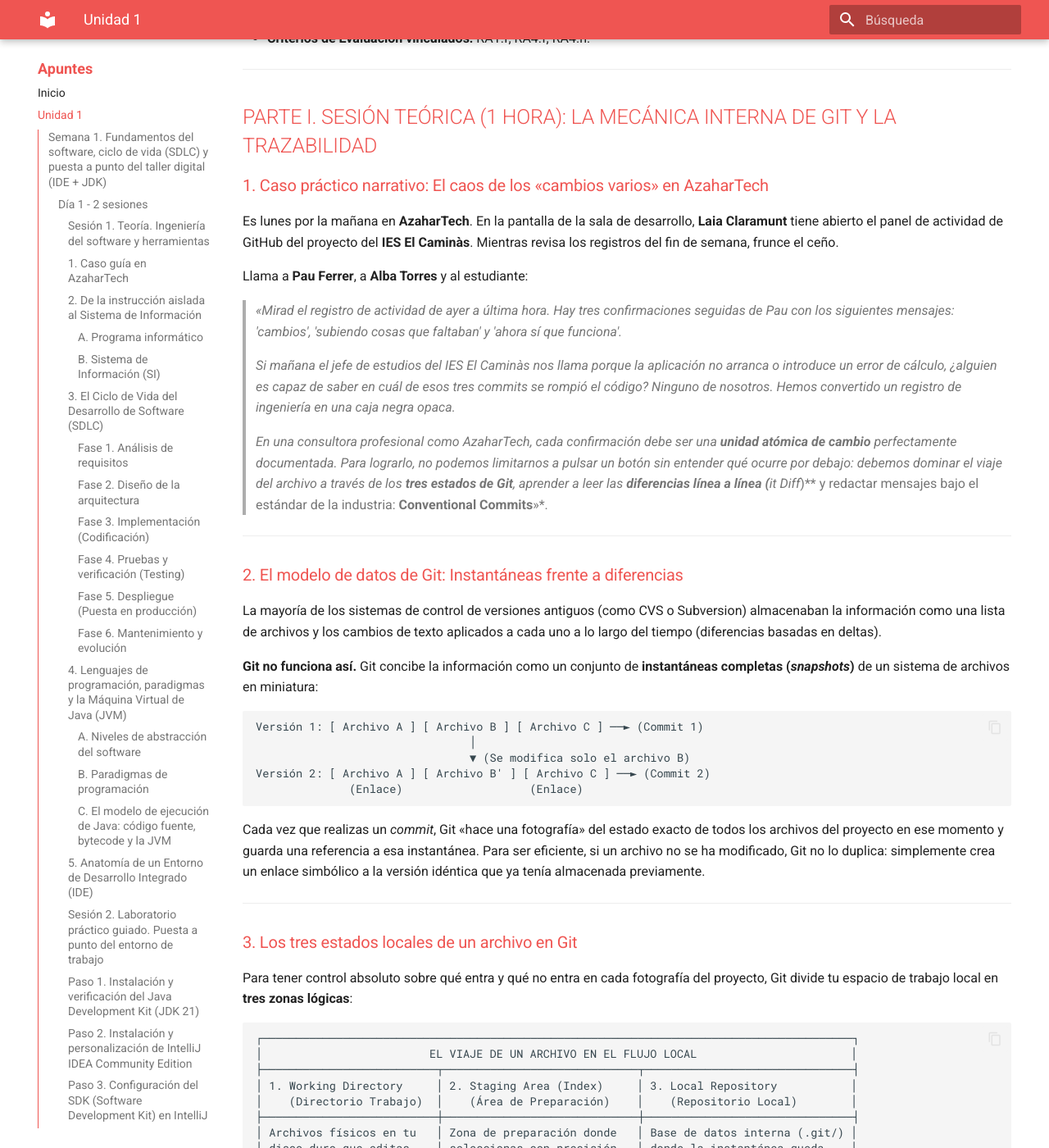
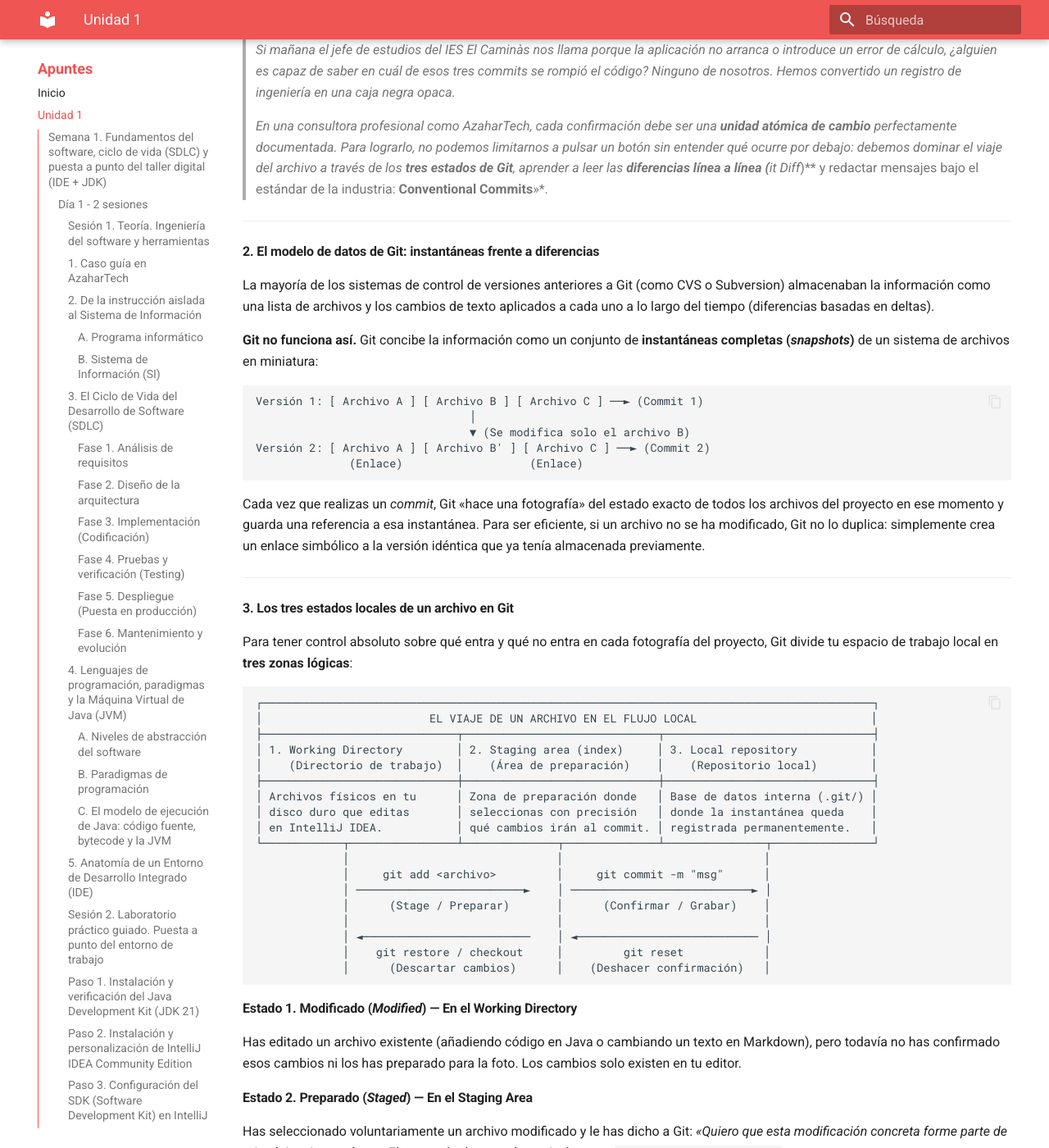
Before and after one commit to garmarcj/DAM-ED-20262027, an MkDocs documentation site: the page built from docs/unidad1.md, in a window 1280 px wide and 1400 px high, scrolled down 12050 px. Shown: the whole window at 82% size. Built offline with MkDocs 1.6.1 and Material for MkDocs 9.7.7, drawn with Linux system fonts in a browser that asks for light colours; some of the changed text lies outside the part shown.

Commit message:
[Curso 2026-2027] Cambios mayores en la semana 2 de la unidad 1

````diff
--- a/docs/unidad1.md
+++ b/docs/unidad1.md
@@ -415,28 +415,21 @@
 
 ---
 
-# MÓDULO PROFESIONAL: ENTORNOS DE DESARROLLO (ED)
-
-## SPRINT 1. Ecosistema de desarrollo, marco ágil y repositorio digital (3 semanas | 9 horas)
+## Semana 2. Los tres estados de Git, inspección visual de diferencias (Git diff) y estándar de Conventional Commits
 
 ---
 
-# SEMANA 2 — SESIÓN 3 (Lunes, 21 de septiembre de 2026 — 2 horas lectivas)
-### Bloque: Los tres estados de Git, inspección visual de diferencias (Git Diff) y estándar de Conventional Commits
-* **Distribución horaria:** 1 hora de teoría conceptual y técnica + 1 hora de laboratorio práctico guiado en IntelliJ IDEA.
-* **Criterios de Evaluación vinculados:** RA1.f, RA4.f, RA4.h.
+### Día 1 - 2 sesiones
 
----
+#### Sesión 1. Teoría. La mecánica interna de Git y la trazabilidad
 
-## PARTE I. SESIÓN TEÓRICA (1 HORA): LA MECÁNICA INTERNA DE GIT Y LA TRAZABILIDAD
+#### 1. Caso guía en AzaharTech. El caos de los «cambios varios» en AzaharTech
 
-### 1. Caso práctico narrativo: El caos de los «cambios varios» en AzaharTech
-
-Es lunes por la mañana en **AzaharTech**. En la pantalla de la sala de desarrollo, **Laia Claramunt** tiene abierto el panel de actividad de GitHub del proyecto del **IES El Caminàs**. Mientras revisa los registros del fin de semana, frunce el ceño.
+Es lunes por la tarde en **AzaharTech**. En la pantalla de un ordenador de desarrollo, **Laia Claramunt** tiene abierto el panel de actividad de GitHub del proyecto del **IES El Caminàs**. Mientras revisa los registros del fin de semana, frunce el ceño.
 
 Llama a **Pau Ferrer**, a **Alba Torres** y al estudiante:
 
-> *«Mirad el registro de actividad de ayer a última hora. Hay tres confirmaciones seguidas de Pau con los siguientes mensajes: 'cambios', 'subiendo cosas que faltaban' y 'ahora sí que funciona'.*
+> *«Mirad el registro de actividad del viernes a última hora. Hay tres confirmaciones seguidas de Pau con los siguientes mensajes: 'cambios', 'subiendo cosas que faltaban' y 'ahora sí que funciona'.*
 >
 > *Si mañana el jefe de estudios del IES El Caminàs nos llama porque la aplicación no arranca o introduce un error de cálculo, ¿alguien es capaz de saber en cuál de esos tres commits se rompió el código? Ninguno de nosotros. Hemos convertido un registro de ingeniería en una caja negra opaca.*
 >
@@ -444,9 +437,9 @@
 
 ---
 
-### 2. El modelo de datos de Git: Instantáneas frente a diferencias
+#### 2. El modelo de datos de Git: instantáneas frente a diferencias
 
-La mayoría de los sistemas de control de versiones antiguos (como CVS o Subversion) almacenaban la información como una lista de archivos y los cambios de texto aplicados a cada uno a lo largo del tiempo (diferencias basadas en deltas).
+La mayoría de los sistemas de control de versiones anteriores a Git (como CVS o Subversion) almacenaban la información como una lista de archivos y los cambios de texto aplicados a cada uno a lo largo del tiempo (diferencias basadas en deltas).
 
 **Git no funciona así.** Git concibe la información como un conjunto de **instantáneas completas (*snapshots*)** de un sistema de archivos en miniatura:
 
@@ -535,7 +528,7 @@
 └────────────────────────────────────────────────────────────────────────────────────────┘
 ```
 
-#### Catálogo de tipos oficiales utilizados en AzaharTech:
+##### Catálogo de tipos oficiales utilizados en AzaharTech:
 * **`feat:`** (de *feature*). Se utiliza exclusivamente cuando se introduce una nueva funcionalidad en el software (*ejemplo: `feat(pr): calcular desglose horario en modulo de tiempos`*).
 * **`fix:`** Se emplea cuando se soluciona un error o defecto (*bug*) en el código fuente (*ejemplo: `fix(pr): corregir perdida de decimales en ratio de asistencia`*).
 * **`docs:`** Modificaciones que afectan únicamente a la documentación técnica, diagramas o manuales Markdown (*ejemplo: `docs(pi): documentar mapa de actores del reto`*).
@@ -543,7 +536,7 @@
 * **`refactor:`** Cambios en el código que ni corrigen un bug ni añaden una funcionalidad nueva, sino que mejoran su legibilidad o estructura (*ejemplo: `refactor(pr): renombrar variables de tiempos a nomenclatura camelCase`*).
 * **`chore:`** Tareas auxiliares de configuración, mantenimiento de repositorios o actualización de herramientas que no modifican el código de producción (*ejemplo: `chore(git): anadir exclusion de temporales .DS_Store a gitignore`*).
 
-#### Las cuatro reglas de oro del mensaje:
+##### Las cuatro reglas de oro del mensaje:
 1. **Verbo en imperativo / presente:** Escribe *"añadir función"*, no *"añadida"* ni *"añadiendo"*.
 2. **Minúsculas tras los dos puntos:** No empieces la descripción con mayúscula.
 3. **Sin punto final:** Los mensajes de commit no llevan punto al final.
@@ -551,26 +544,22 @@
 
 ---
 
-## PARTE II. LABORATORIO PRÁCTICO GUIADO (1 HORA): DOMINIO DEL FLUJO GIT EN INTELLIJ IDEA
-
-### Caso de laboratorio
+#### Sesión 2. Laboratorio práctico guiado. Dominio del flujo Git en IntelliJ IDEA
 Alba Torres y Pau Ferrer abren IntelliJ en sus pantallas:
 > *«Vamos a realizar un entrenamiento práctico en vuestro entorno. Crearemos archivos de prueba, observaremos cómo cambian de estado en tiempo real dentro del IDE, inspeccionaremos las diferencias con la vista Diff de dos columnas y realizaremos commits atómicos con el estándar de Conventional Commits»*.
 
 ---
 
-### Procedimiento técnico paso a paso
-
-#### Paso 1. Localización del panel visual de Git en IntelliJ
+##### Paso 1. Localización del panel visual de Git en IntelliJ
 1. Abre tu proyecto en **IntelliJ IDEA**.
-2. En la barra lateral izquierda, localiza y haz clic sobre el icono **Commit** (icono vertical con una marca de verificación) o pulsa el atajo de teclado universal: **`Alt + 0`** (en Windows/Linux) o **`Cmd + 0`** (en macOS).
+2. En la barra lateral izquierda, localiza y haz clic sobre el icono **Commit** (icono vertical con una marca de verificación) o pulsa el atajo de teclado universal: **`Alt + 0`** (en GNU/Linux).
 3. Verás la ventana de control de versiones dividida en dos secciones principales:
-    * **Changes / Unstaged:** Archivos físicos que tienen cambios en tu disco duro pero que aún no están listos para la instantánea.
+    * **Changes / Unstaged:** Archivos físicos que tienen cambios en tu disco duro, pero que aún no están listos para la instantánea.
     * **Staged:** Archivos que ya forman parte del área de preparación.
 
 ---
 
-#### Paso 2. Modificación de archivos y observación del estado *Modified*
+##### Paso 2. Modificación de archivos y observación del estado *Modified*
 1. Despliega tu carpeta `ed/docs/` y crea un archivo de texto plano provisional llamado `bitacora.txt`.
 2. Escribe dentro la siguiente línea:
    ```text
@@ -582,7 +571,7 @@
 
 ---
 
-#### Paso 3. Inspección visual con el visor Diff de dos columnas
+##### Paso 3. Inspección visual con el visor Diff de dos columnas
 1. Haz doble clic sobre el archivo `bitacora.txt` en el panel de Commit (o selecciónalo y pulsa `Ctrl + D`).
 2. Se abrirá la herramienta **Diff Viewer** de IntelliJ:
     * A la izquierda verás la versión anterior del repositorio (vacía, porque el archivo no existía).
@@ -597,7 +586,7 @@
 
 ---
 
-#### Paso 4. Preparación selectiva (*Staging*) y descarte de cambios
+##### Paso 4. Preparación selectiva (*Staging*) y descarte de cambios
 1. En el panel de Commit de IntelliJ, selecciona únicamente el archivo `.gitignore` marcando su casilla de verificación.
 2. Deja desmarcado el archivo `bitacora.txt`.
 3. Esto equivale exactamente al comando de consola:
@@ -619,33 +608,28 @@
 
 ---
 
-#### Paso 6. Descarte de cambios en el Directorio de Trabajo (*Rollback*)
+##### Paso 6. Descarte de cambios en el Directorio de Trabajo (*Rollback*)
 1. Supongamos que el archivo `bitacora.txt` era solo una prueba temporal que no queremos mantener en el proyecto.
 2. En IntelliJ, haz clic derecho sobre `bitacora.txt` en el panel de cambios y selecciona **Rollback...** (o pulsa `Ctrl + Alt + Z`).
 3. Confirma la acción: IntelliJ eliminará los cambios del archivo o lo borrará si era un archivo sin seguimiento, devolviendo tu directorio de trabajo a un estado 100 % limpio.
 
 ---
 
-#### Paso 7. Sincronización con el repositorio remoto (*Push*)
+##### Paso 7. Sincronización con el repositorio remoto (*Push*)
 1. Ve al menú superior: **Git -> Push...** (o pulsa `Ctrl + Shift + K`).
 2. Se abrirá un diálogo que te muestra la lista de commits locales pendientes de enviar a GitHub.
-3. Comprueba que aparece tu commit con el mensaje `chore(git): anadir regla de exclusion...`.
+3. Comprueba que aparece tu commit con el mensaje `chore(git): añadir regla de exclusion...`.
 4. Haz clic en el botón **Push**.
 5. Abre tu navegador web, entra en tu repositorio de GitHub y comprueba que en el historial (*Commits*) aparece tu nueva confirmación impecablemente registrada.
 
 ---
 
-# SEMANA 2 — SESIÓN 4 (Viernes, 25 de septiembre de 2026 — 1 hora lectiva)
-### Bloque: Documentación técnica con Markdown (`.md`), memoria Scrum (ED-2) y panel de control en `README.md`
-* **Distribución horaria:** 20 minutos de teoría de marcado + 40 minutos de redacción técnica guiada.
-* **Criterios de Evaluación vinculados:** RA1.b, RA1.g, RA4.g.
+### Día 2 - 1 sesión
 
----
+#### Teoría. El estándar markdown en la ingeniería del software
 
-## PARTE I. SESIÓN TEÓRICA (20 MINUTOS): EL ESTÁNDAR MARKDOWN EN LA INGENIERÍA DEL SOFTWARE
-
-### 1. Caso práctico narrativo
-Es viernes por la mañana en la sala técnica de **AzaharTech**. **Alba Torres** proyecta en la pantalla dos documentos técnicos: uno es un archivo `.docx` de Microsoft Word y el otro es un archivo `.md` de Markdown renderizado en GitHub:
+#### 1. Caso guía AzaharTech
+Es viernes por la tarde en la sala de desarrollo de **AzaharTech**. **Alba Torres** proyecta en la pantalla dos documentos técnicos: uno es un archivo `.docx` de Microsoft Word y el otro es un archivo `.md` de Markdown renderizado en GitHub:
 
 > *«Fijaos en la diferencia. En el archivo Word, para ver qué ha cambiado entre dos versiones hay que descargarlo, tener el programa de pago instalado y aceptar revisiones manuales. En cambio, el archivo **Markdown (`.md`)** es texto plano universal. Git puede ver cada coma modificada línea por línea y GitHub lo maqueta con tipografía profesional automáticamente.*
 >
@@ -653,7 +637,7 @@
 
 ---
 
-### 2. Sintaxis esencial de Markdown para documentación de software
+#### 2. Sintaxis esencial de Markdown para documentación de software
 
 Markdown fue creado para ser legible en su forma de texto plano sin procesar y convertirse limpiamente en documentos maquetados.
 
@@ -675,7 +659,7 @@
 └───────────────────────────────┴────────────────────────────────────────────────────────┘
 ```
 
-#### Tablas en Markdown:
+##### Tablas en Markdown:
 Las tablas se construyen mediante barras verticales (`|`) y una línea divisoria de guiones (`---`):
 ```markdown
 | Identificador | Tarea del Sprint | Módulo Responsable | Estado |
@@ -687,11 +671,8 @@
 
 ---
 
-## PARTE II. TALLER PRÁCTICO GUIADO (40 MINUTOS): REDACCIÓN DE ED-2 Y PANEL README
-
-### Procedimiento técnico paso a paso
-
-#### Paso 1. Redacción de la Memoria Técnica Scrum: `ed/docs/marco-scrum.md` (Entregable ED-2)
+#### Laboratorio práctico guiado. Redacción de ED-2 y panel README
+##### Paso 1. Redacción de la memoria técnica Scrum: `ed/docs/marco-scrum.md` (Entregable ED-2)
 1. En tu proyecto de IntelliJ, navega hasta la carpeta `ed/docs/`.
 2. Haz clic derecho sobre `docs`: **New -> File** y nómbralo exactamente: `marco-scrum.md`.
 3. Redacta el documento técnico formal aplicando la sintaxis Markdown y adaptándolo a **tu proyecto elegido de la bolsa de proyectos**:
@@ -759,7 +740,7 @@
 
 ---
 
-## 📋 Sprint Backlog 1 (14 sep - 2 oct) — Estado de Avance
+## Sprint Backlog 1 (14 sep - 2 oct) — Estado de avance
 
 ### Módulo: Entornos de Desarrollo (ED)
 - [x] Configuración de OpenJDK 21 e IntelliJ IDEA Community (`ed/docs/entorno.png`)
@@ -781,7 +762,7 @@
 
 ---
 
-#### Paso 3. Confirmación atómica y sincronización con GitHub
+##### Paso 3. Confirmación atómica y sincronización con GitHub
 1. Abre el panel **Commit** en IntelliJ IDEA (`Alt + 0`).
 2. Selecciona los dos archivos modificados: `ed/docs/marco-scrum.md` y `README.md`.
 3. Escribe un mensaje de confirmación convencional riguroso:
@@ -792,22 +773,6 @@
 5. Accede a tu repositorio en GitHub desde el navegador:
     * Comprueba que el `README.md` se muestra maquetado en la portada con sus casillas de verificación activas.
     * Entra en `ed/docs/marco-scrum.md` y comprueba que la memoria de Scrum se visualiza con títulos limpios, tablas y negritas.
-
----
-
-### Resumen de la Semana 2 completada
-Al concluir estas dos sesiones (3 horas lectivas):
-* Dominas los **tres estados de Git** y la inspección de cambios con **Git Diff**.
-* Aplicas de forma sistemática el estándar de **Conventional Commits** en tus mensajes.
-* Conoces y aplicas la sintaxis universal de **Markdown**.
-* Has completado el **Entregable ED-2 (`ed/docs/marco-scrum.md`)** y tu repositorio cuenta con un panel de control profesional en su `README.md`.
-
-**Todavía no: falta la Semana 3 (las sesiones 5 y 6)** para completar al 100 % el Sprint 1 de Entornos de Desarrollo.
-
-Hasta ahora llevamos:
-* ✅ **Semana 1 (Sesiones 1 y 2 — 3 h):** Fundamentos, SDLC, OpenJDK 21, IntelliJ IDEA y primer repositorio en GitHub.
-* ✅ **Semana 2 (Sesiones 3 y 4 — 3 h):** Tres estados de Git, Conventional Commits, sintaxis Markdown, `marco-scrum.md` y `README.md`.
-* ⏳ **Semana 3 (Sesiones 5 y 6 — 3 h):** *Las desarrollamos a continuación para cerrar definitivamente el Sprint 1.*
 
 ---
 
````
Also changed, not shown: other parts of docs/unidad1.md (+47 -47 lines).
